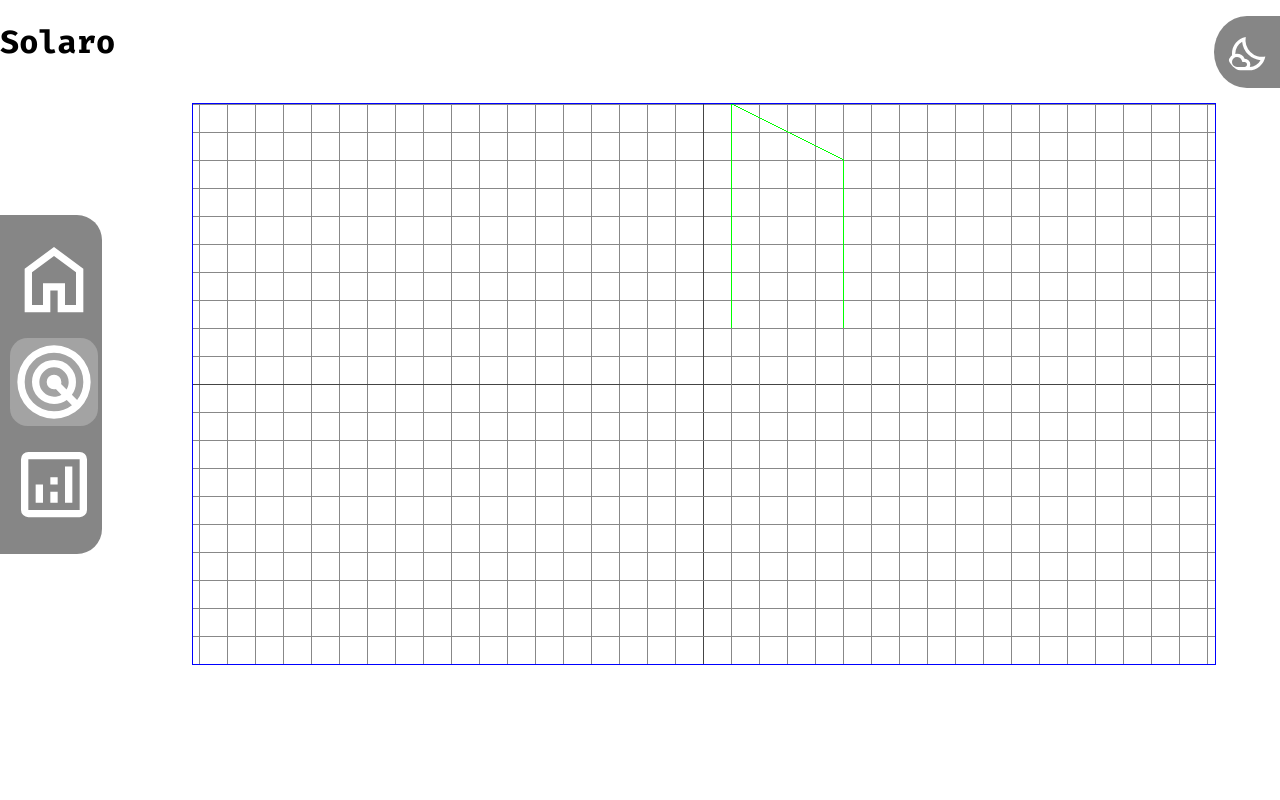
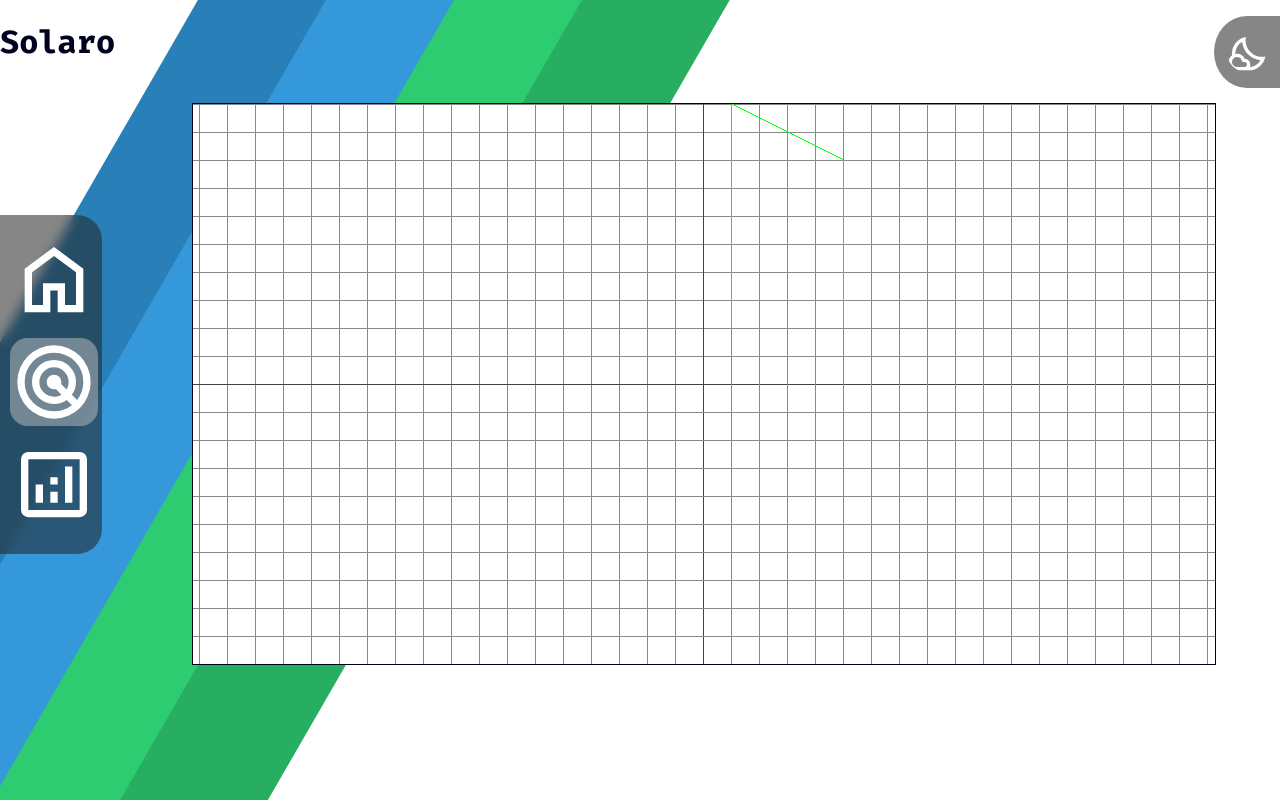
Before and after one commit to nexolit/solaro, a website built with Vite: page index.html in a window 1280 px wide. Built offline with nearby package versions, Linux system fonts and the light colour scheme.

Commit message:
Made it look more colorful

```diff
--- a/css/style.css
+++ b/css/style.css
@@ -2,6 +2,29 @@
 h1 {
     color: var(--secondary_color);
     margin-bottom: 40px;
+}
+.rect {
+    position: fixed;
+    top: -25%;
+    width: 10%;
+    height: 140%;
+    rotate: 30deg;
+    z-index: -1;
+}
+.blue {
+    background-color: var(--blue);
+}
+.light_blue {
+    left: 10%;
+    background-color: var(--light_blue);
+}
+.light_green {
+    left: 20%;
+    background-color: var(--light_green);
+}
+.green {
+    left: 30%;
+    background-color: var(--green);
 }
 #switch {
     cursor: pointer;
@@ -19,7 +42,13 @@ h1 {
 body {
     font-family: 'Fira Code', monospace;
     --main_color: white;
-    --secondary_color: black;
+    --secondary_color: var(--midnight_blue);
+
+    --light_blue: #3498db;
+    --blue: #2980b9;
+    --midnight_blue: #000420;
+    --light_green: #2ecc71;
+    --green: #27ae60;
 
     background-color: var(--main_color);
     transition: background-color 0.5s ease;
@@ -32,7 +61,7 @@ main {
     align-items: center;
 }
 #renderer {
-    border: 1px solid blue;
+    border: 1px solid var(--secondary_color);
     margin-right: 5%;
     margin-left: 15%;
     height: 70vh;
@@ -92,11 +121,27 @@ nav ul {
 }
 @media (prefers-color-scheme: dark) {
     body {
-        --main_color: black;
+        --main_color: var(--midnight_blue);
         --secondary_color: white;
     }
 }
 @media (orientation: portrait) {
+    .rect {
+        width: 20%;
+        height: 200%;
+    }
+    .blue {
+        left: -50%;
+    }
+    .light_blue {
+        left: -30%;
+    }
+    .light_green {
+        left: -10%;
+    }
+    .green {
+        left: 10%;
+    }
     nav {
         margin-left: 10%;
         margin-right: 10%;
--- a/index.html
+++ b/index.html
@@ -11,6 +11,10 @@
 <body>
     <h1>Solaro</h1>
     <img id="switch" src="images/moon.svg" alt="Change mode">
+    <div class="blue rect"></div>
+    <div class="light_blue rect"></div>
+    <div class="light_green rect"></div>
+    <div class="green rect"></div>
     <main>
         <div id="renderer">
             <!-- <canvas id="canvas" width="650px" height="650px" style="cursor: grab;"> -->
```
